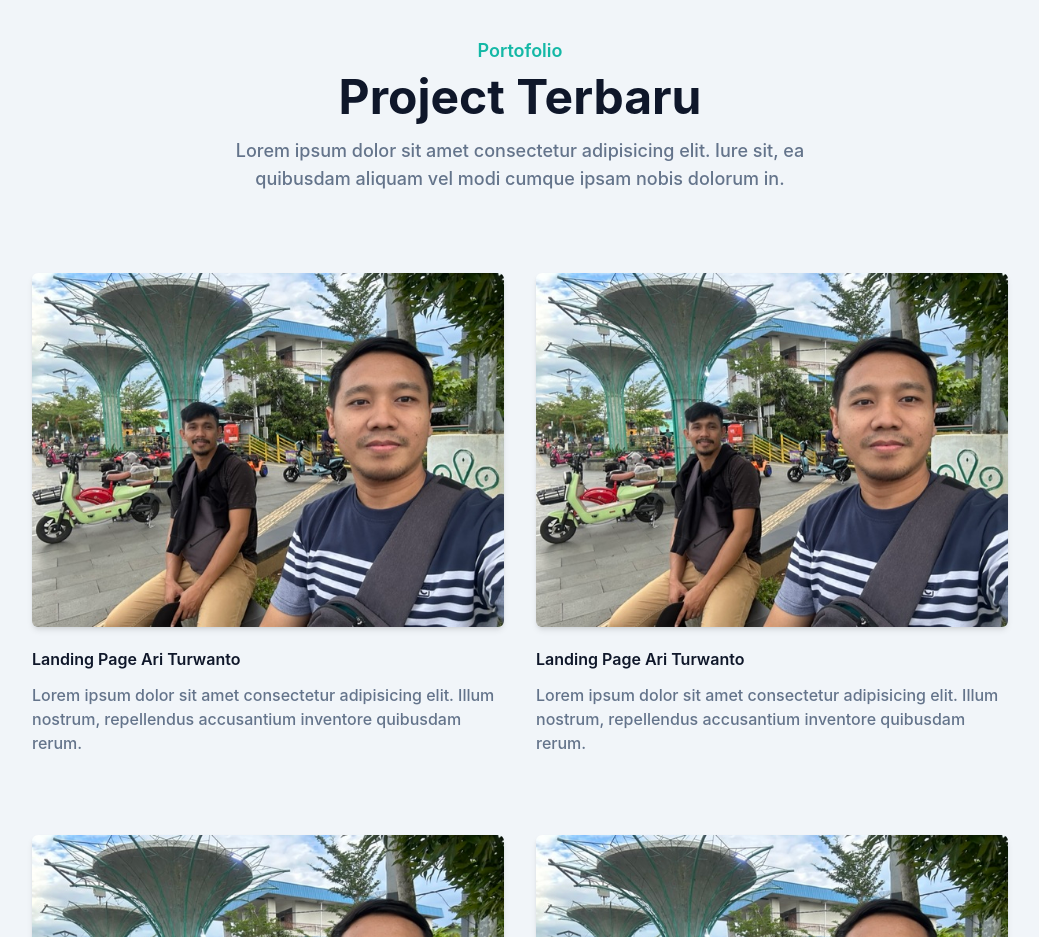
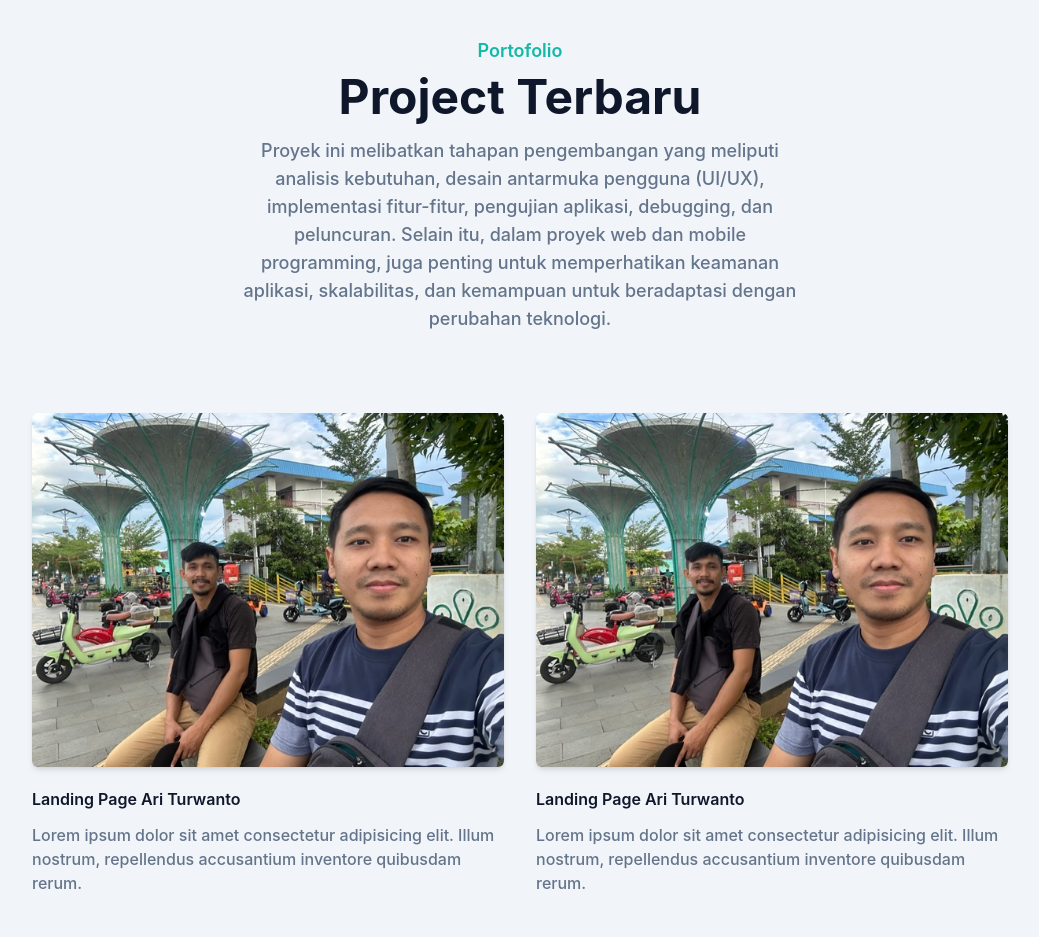
Before and after one commit to ariturwanto/portofolio-tailwind-css, a website: page index.html in a window 1280 px wide. Shown: the part 1400-2337 px from the top of the page, without its empty margins (120-1159 px from the left). Drawn offline with Linux system fonts and the light colour scheme.

Commit message:
update minor v2

```diff
--- a/index.html
+++ b/index.html
@@ -155,7 +155,7 @@
                 <div class="max-w-xl mx-auto text-center mb-16">
                     <h4 class="font-semibold text-lg text-primary mb-2">Portofolio</h4>
                     <h2 class="font-bold text-dark text-3xl mb-4 sm:text-4xl lg:text-5xl dark:text-white">Project Terbaru</h2>
-                    <p class="font-medium text-md text-secondary md:text-lg">Lorem ipsum dolor sit amet consectetur adipisicing elit. Iure sit, ea quibusdam aliquam vel modi cumque ipsam nobis dolorum in.</p>
+                    <p class="font-medium text-md text-secondary md:text-lg">Proyek ini melibatkan tahapan pengembangan yang meliputi analisis kebutuhan, desain antarmuka pengguna (UI/UX), implementasi fitur-fitur, pengujian aplikasi, debugging, dan peluncuran. Selain itu, dalam proyek web dan mobile programming, juga penting untuk memperhatikan keamanan aplikasi, skalabilitas, dan kemampuan untuk beradaptasi dengan perubahan teknologi.</p>
                 </div>
 
             </div>
```
